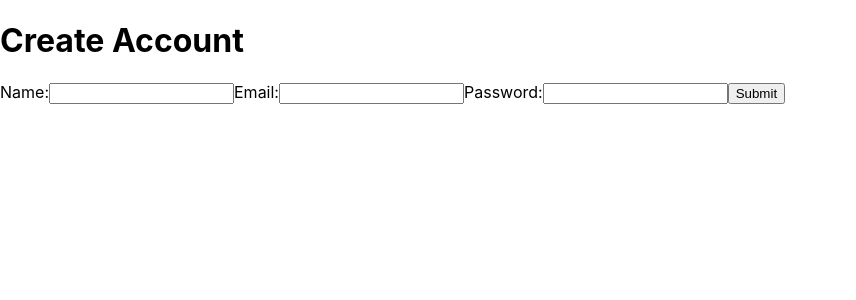
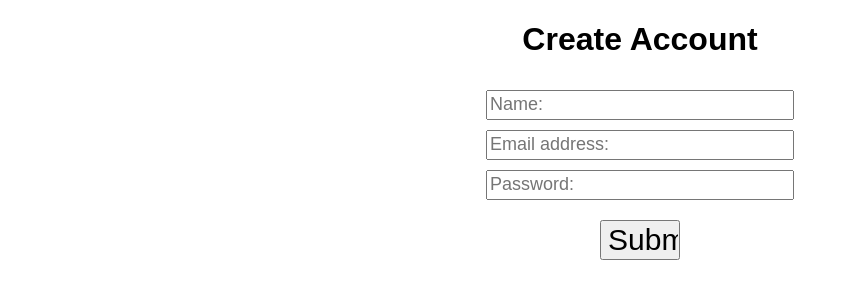
Before and after one commit to sheeryachavan/eventit, a React (Create React App) app in the folder frontend/: page / in a window 1280 px wide. Shown: the top 300 px of the page, without its empty margins (0-856 px from the left). Built offline with nearby package versions, Linux system fonts and the light colour scheme.

Commit message:
CreateAccount setup complete, needs to link to Firebase

```diff
--- a/frontend/src/CreateAccount.js
+++ b/frontend/src/CreateAccount.js
@@ -1,55 +1,58 @@
 import React, {Component} from 'react'
+import {Container, Row} from 'react-bootstrap'
 
 class CreateAccount extends Component {
 
   constructor(props) {
     super(props)
     this.state = {
-      formControls: {
-        name: {
-          value: null,
-          placeholder: "Name:"
-        },
-        email: {
-          value: null,
-          placeholder: "Email address:"
-        },
-        password: {
-          value: null,
-          placeholder: "Password:"
-        }
-      }
+      name: "",
+      email: "",
+      password: ""
     }
   }
 
   render() {
     return (
       <div>
+        <Container>
+        <form class="account-form">
         <h1>Create Account</h1>
-        <form>
-          <label>
-            Name:
+          <Row>
             <input
             type="text"
+            class="text-input"
             name="name"
-            onChange={this.changeHandler}/>
-          </label>
-          <label>
-            Email:
+            onChange={this.changeHandler}
+            placeholder="Name:"
+            />
+          </Row>
+          <Row class="text-input">
             <input
             type="text"
+            class="text-input"
             name="email"
-            onChange={this.changeHandler}/>
-          </label>
-          <label>
-            Password:
+            onChange={this.changeHandler}
+            placeholder="Email address:"
+            />
+          </Row>
+          <Row class="text-input">
             <input
-            type="text"
+            type="password"
+            class="text-input"
             name="password"
-            onChange={this.changeHandler}/>
-          </label>
-          <input type="submit" value="Submit" onClick={this.submit}/>
+            onChange={this.changeHandler}
+            placeholder="Password:"
+            />
+          </Row>
+          <input
+          type="button"
+          class="button"
+          value="Submit"
+          onClick={this.submit.bind(this)}
+          />
         </form>
+        </Container>
       </div>
     )
   }
@@ -57,17 +60,14 @@ class CreateAccount extends Component {
   changeHandler = event => {
     const name = event.target.name
     const value = event.target.value
-    console.log(name)
-    console.log(value)
     this.setState({
-      formControls: {
-        [name]: value
-      }
+      [name]: value
     })
+    console.log(this.state)
   }
 
   submit() {
-    console.log("Submitted")
+    console.log(this.state)
   }
 
 }
```
